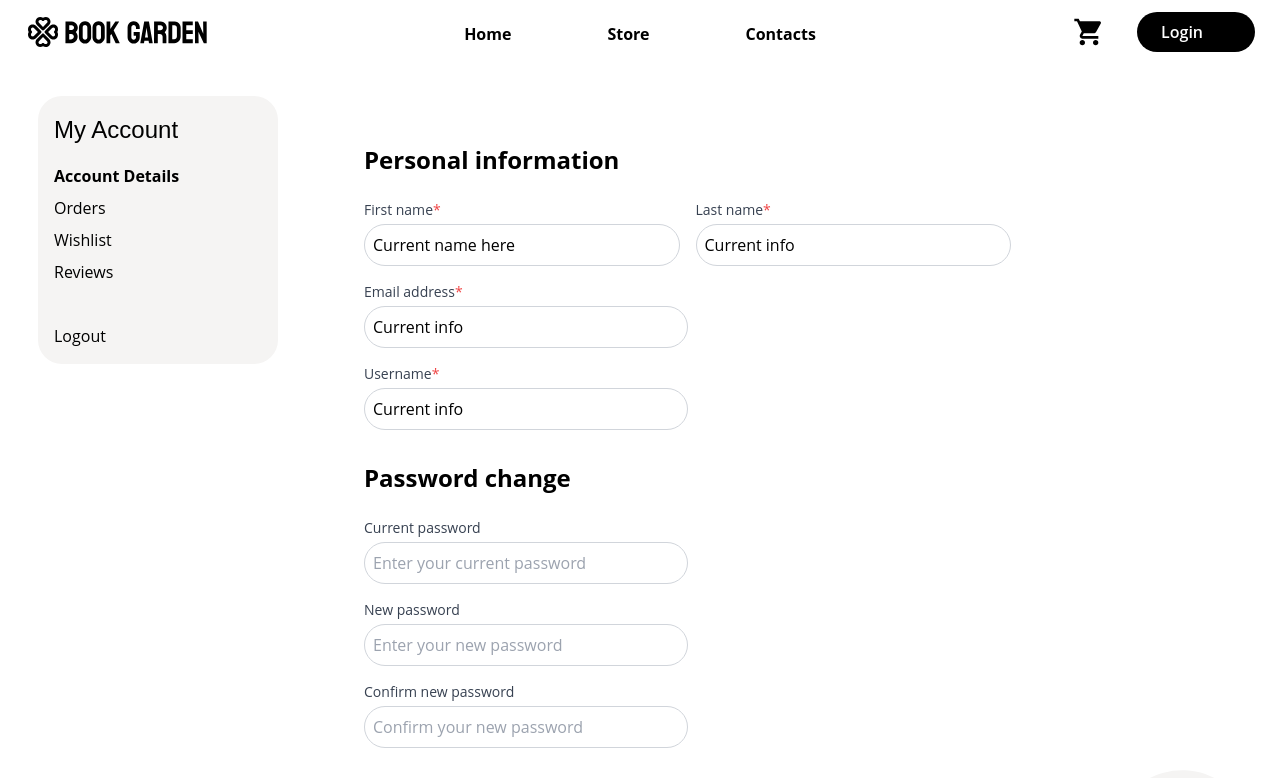
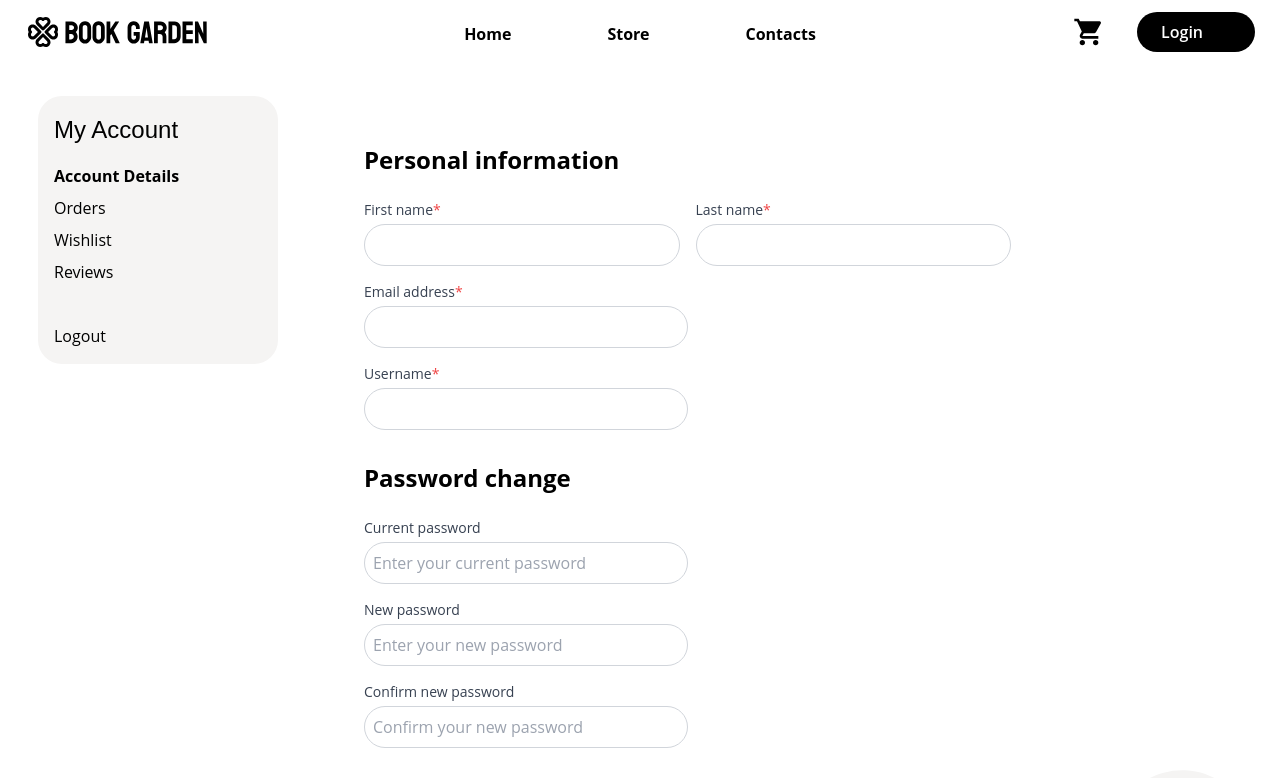
Before and after one commit to santten/BookGardenFE, a React (Create React App) app: page /account in a window 1280 px wide. Shown: the top 778 px of the page. Built offline with nearby package versions, Linux system fonts and the light colour scheme; some icons are missing.

Commit message:
Update for userId

```diff
--- a/src/App.js
+++ b/src/App.js
@@ -37,7 +37,7 @@ function App() {
 
     // check for the authentication state from localStorage
     useEffect(() => {
-      const storedUser = localStorage.getItem('user');
+      const storedUser = localStorage.getItem('token');
       if (storedUser) {
         setIsAuthenticated(true);  // If user data is found in localStorage, set isAuthenticated to true
       }
--- a/src/components/account/AccountDetails.js
+++ b/src/components/account/AccountDetails.js
@@ -1,45 +1,81 @@
-
-// AccountDetails.js
-import React from 'react';
-import { Icon } from '@iconify/react'
-// import { useEffect, useState } from 'react';
+import React, { useEffect, useState } from 'react';
+import { Icon } from '@iconify/react';
 
 function AccountDetails() {
 
-  // const [userDetails, setUserDetails] = useState({
-  //   firstName: '',
-  //   lastName: '',
-  //   emailAddress: '',
-  //   username: '',
-  // });
+  const [formData, setFormData] = useState({
+    firstName: '',
+    lastName: '',
+    emailAddress: '',
+    username: '',
+    userId: '',
+  });
 
-  // const fetchUserDetails = async () => {
-  //   try {
-  //     const userId = localStorage.getItem('userId');
-  //     const token = localStorage.getItem('token');
+  const fetchUserDetails = async () => {
+    try {
+      const token = localStorage.getItem('token');
 
-  //     const response = await fetch(`http://localhost:4000/api/users/${userId}`, {
-  //       method: 'GET',
-  //       headers: {
-  //         'Authorization': `Bearer ${token}`,
-  //         'Content-Type': 'application/json',
-  //       },
-  //     });
+      if (!token) {
+        console.error('No token found');
+        return;
+      }
 
-  //     if (!response.ok) {
-  //       throw new Error('Network response was not ok');
-  //     }
+      const response = await fetch('http://localhost:4000/api/users/profile', {
+        method: 'GET',
+        headers: {
+          'Authorization': `Bearer ${token}`,
+          'Content-Type': 'application/json',
+        },
+      });
 
-  //     const data = await response.json();
-  //     setUserDetails(data);
-  //   } catch (error) {
-  //     console.error('Error fetching user details:', error);
-  //   }
-  // };
+      if (response.ok) {
+        const data = await response.json();
+        setFormData({
+          firstName: data.firstName,
+          lastName: data.lastName,
+          emailAddress: data.email,
+          username: data.username,
+          userId: data._id,
+        });
+      } else {
+        console.error('Failed to fetch user details');
+      }
+    } catch (error) {
+      console.error('Error fetching user details:', error);
+    }
+  };
 
-  // useEffect(() => {
-  //   fetchUserDetails();
-  // }, []);
+  useEffect(() => {
+    fetchUserDetails();
+  }, []);
+
+  const handleSaveClick = async () => {
+    try {
+      const response = await fetch(`http://localhost:4000/api/users/${formData.userId}`, {
+        method: 'PATCH',
+        headers: {
+          'Content-Type': 'application/json',
+          'Authorization': `Bearer ${localStorage.getItem('token')}`,
+        },
+        body: JSON.stringify(formData),
+      });
+
+      if (response.ok) {
+        alert('User details updated successfully');
+      } else {
+        alert('Failed to update user details');
+      }
+    } catch (error) {
+      console.error('Error updating user details:', error);
+    }
+  };
+
+  const handleChange = (e) => {
+    setFormData({
+      ...formData,
+      [e.target.name]: e.target.value
+    });
+  };
 
   return (
     <div className="w-3/4 p-8 my-12">
@@ -48,20 +84,40 @@ function AccountDetails() {
         <div className="flex mb-4">
           <div className="w-1/2 pr-2">
             <label htmlFor="firstName" className="block text-sm font-medium text-gray-700">First name<span className="text-red-500">*</span></label>
-            <input id="firstName" type="text" defaultValue="Current name here" className="mt-1 p-2 block w-full border border-gray-300 rounded-half" />
+            <input id="firstName"
+                   type="text"
+                   name="firstName"
+                   value={formData.firstName}
+                   onChange={handleChange}
+                   className="mt-1 p-2 block w-full border border-gray-300 rounded-half" />
           </div>
           <div className="w-1/2 pl-2">
             <label htmlFor="lastName" className="block text-sm font-medium text-gray-700">Last name<span className="text-red-500">*</span></label>
-            <input id="lastName" type="text" defaultValue="Current info" className="mt-1 p-2 block w-full border border-gray-300 rounded-half" />
+            <input id="lastName"
+                   type="text"
+                   name="lastName"
+                   value={formData.lastName}
+                   onChange={handleChange}
+                   className="mt-1 p-2 block w-full border border-gray-300 rounded-half" />
           </div>
         </div>
         <div className="w-1/2 mb-4">
           <label htmlFor="emailAddress" className="block text-sm font-medium text-gray-700">Email address<span className="text-red-500">*</span></label>
-          <input id="emailAddress" type="email" defaultValue="Current info" className="mt-1 p-2 block w-full border border-gray-300 rounded-half" />
+          <input id="emailAddress"
+                 type="email"
+                 name="emailAddress"
+                 value={formData.emailAddress}
+                 onChange={handleChange}
+                 className="mt-1 p-2 block w-full border border-gray-300 rounded-half" />
         </div>
         <div className="w-1/2 mb-4">
           <label htmlFor="username" className="block text-sm font-medium text-gray-700">Username<span className="text-red-500">*</span></label>
-          <input id="username" type="text" defaultValue="Current info" className="mt-1 p-2 block w-full border border-gray-300 rounded-half" />   {/* placeholder="Current info"  */}
+          <input id="username"
+                 type="text"
+                 name="username"
+                 value={formData.username}
+                 onChange={handleChange}
+                 className="mt-1 p-2 block w-full border border-gray-300 rounded-half" />
         </div>
       </div>
 
@@ -81,7 +137,7 @@ function AccountDetails() {
         </div>
       </div>
 
-      <button className="text-white py-2 px-4 rounded-full flex items-center space-x-2 bg-grey-dark hover:bg-black">
+      <button className="text-white py-2 px-4 rounded-full flex items-center space-x-2 bg-grey-dark hover:bg-black" onClick={handleSaveClick}>
         <span className="font-semibold">Save</span>
         <span className="ml-2"><Icon icon="material-symbols:save-outline" width="24px"/></span>
       </button>
@@ -96,3 +152,103 @@ function AccountDetails() {
 }
 
 export default AccountDetails;
+
+// // AccountDetails.js
+// import React from 'react';
+// import { Icon } from '@iconify/react'
+// import { useEffect, useState } from 'react';
+
+// function AccountDetails() {
+
+//   const [formData, setFormData] = useState({
+//     firstName: '',
+//     lastName: '',
+//     emailAddress: '',
+//     username: '',
+//   });
+//   const handleSaveClick = async () => {
+//     try {
+//       const response = await fetch(`http://localhost:4000/api/users/${formData.userId}`, {
+//         method: 'PATCH',
+//         headers: {
+//           'Content-Type': 'application/json',
+//           'Authorization': `Bearer ${localStorage.getItem('token')}`
+//         },
+//         body: JSON.stringify(formData)
+//       });
+
+//       if (response.ok) {
+//         alert('User details updated successfully');
+//       } else {
+//         alert('Failed to update user details');
+//       }
+//     } catch (error) {
+//       console.error('Error updating user details:', error);
+//     }
+//   };
+
+//   const handleChange = (e) => {
+//     setFormData({
+//       ...formData,
+//       [e.target.name]: e.target.value
+//     });
+//   };
+//   return (
+//     <div className="w-3/4 p-8 my-12">
+//       <h3 className="text-2xl font-bold mb-6">Personal information</h3>
+//       <div className="mb-8">
+//         <div className="flex mb-4">
+//           <div className="w-1/2 pr-2">
+//             <label htmlFor="firstName" className="block text-sm font-medium text-gray-700">First name<span className="text-red-500">*</span></label>
+//             <input id="firstName"
+//                    type="text"
+//                    value={formData.firstName}
+//                    onChange={handleChange}
+//                    className="mt-1 p-2 block w-full border border-gray-300 rounded-half" />
+//           </div>
+//           <div className="w-1/2 pl-2">
+//             <label htmlFor="lastName" className="block text-sm font-medium text-gray-700">Last name<span className="text-red-500">*</span></label>
+//             <input id="lastName" type="text" defaultValue="Current info" className="mt-1 p-2 block w-full border border-gray-300 rounded-half" />
+//           </div>
+//         </div>
+//         <div className="w-1/2 mb-4">
+//           <label htmlFor="emailAddress" className="block text-sm font-medium text-gray-700">Email address<span className="text-red-500">*</span></label>
+//           <input id="emailAddress" type="email" defaultValue="Current info" className="mt-1 p-2 block w-full border border-gray-300 rounded-half" />
+//         </div>
+//         <div className="w-1/2 mb-4">
+//           <label htmlFor="username" className="block text-sm font-medium text-gray-700">Username<span className="text-red-500">*</span></label>
+//           <input id="username" type="text" defaultValue="Current info" className="mt-1 p-2 block w-full border border-gray-300 rounded-half" />   {/* placeholder="Current info"  */}
+//         </div>
+//       </div>
+
+//       <h3 className="text-2xl font-bold mb-6">Password change</h3>
+//       <div className="mb-8">
+//         <div className="w-1/2 mb-4">
+//           <label htmlFor="currentPassword" className="block text-sm font-medium text-gray-700">Current password</label>
+//           <input id="currentPassword" type="password" placeholder="Enter your current password" className="mt-1 p-2 block w-full border border-gray-300 rounded-half" />
+//         </div>
+//         <div className="w-1/2 mb-4">
+//           <label htmlFor="newPassword" className="block text-sm font-medium text-gray-700">New password</label>
+//           <input id="newPassword" type="password" placeholder="Enter your new password" className="mt-1 p-2 block w-full border border-gray-300 rounded-half" />
+//         </div>
+//         <div className="w-1/2 mb-4">
+//           <label htmlFor="confirmNewPassword" className="block text-sm font-medium text-gray-700">Confirm new password</label>
+//           <input id="confirmNewPassword" type="password" placeholder="Confirm your new password" className="mt-1 p-2 block w-full border border-gray-300 rounded-half" />
+//         </div>
+//       </div>
+
+//       <button className="text-white py-2 px-4 rounded-full flex items-center space-x-2 bg-grey-dark hover:bg-black">
+//         <span className="font-semibold">Save</span>
+//         <span className="ml-2"><Icon icon="material-symbols:save-outline" width="24px"/></span>
+//       </button>
+
+//       <div className="mt-8">
+//         <h3 className="text-xl font-bold mb-2">Delete account</h3>
+//         <p className="text-sm text-gray-600 mb-4">Once you delete your account, there is no going back. Please be certain.</p>
+//         <button className="bg-warning text-white py-2 px-4 rounded-full font-semibold hover:bg-[#d6433b]">Delete your account</button>
+//       </div>
+//     </div>
+//   );
+// }
+
+// export default AccountDetails;
--- a/src/customHooks/useLogin.js
+++ b/src/customHooks/useLogin.js
@@ -21,7 +21,11 @@ export const useLogin = (setIsAuthenticated) => {
 
       if (response.ok) {
         const userData = await response.json();
-        localStorage.setItem('user', JSON.stringify(userData));
+        localStorage.setItem('token', userData.token);
+        localStorage.setItem('userId', userData.userId);
+        localStorage.setItem('email', userData.email);
+        console.log('Login successful');
+        console.log('User ID:', userData.userId);
         toast.success('Login Successful');
         navigate('/');
         setIsAuthenticated(true);
--- a/src/customHooks/useSignup.js
+++ b/src/customHooks/useSignup.js
@@ -36,7 +36,11 @@ export const useSignup = (setIsAuthenticated) => {
 
       if (response.ok) {
         const userData = await response.json();
-        localStorage.setItem('user', JSON.stringify(userData));
+        // localStorage.setItem('user', JSON.stringify(userData));
+        localStorage.setItem('token', userData.token);
+        localStorage.setItem('userId', userData.userId);
+        localStorage.setItem('email', userData.email);
+        console.log('Signup successful');
         toast.success('Signup Successful');
         navigate('/');
         setIsAuthenticated(true);
```
